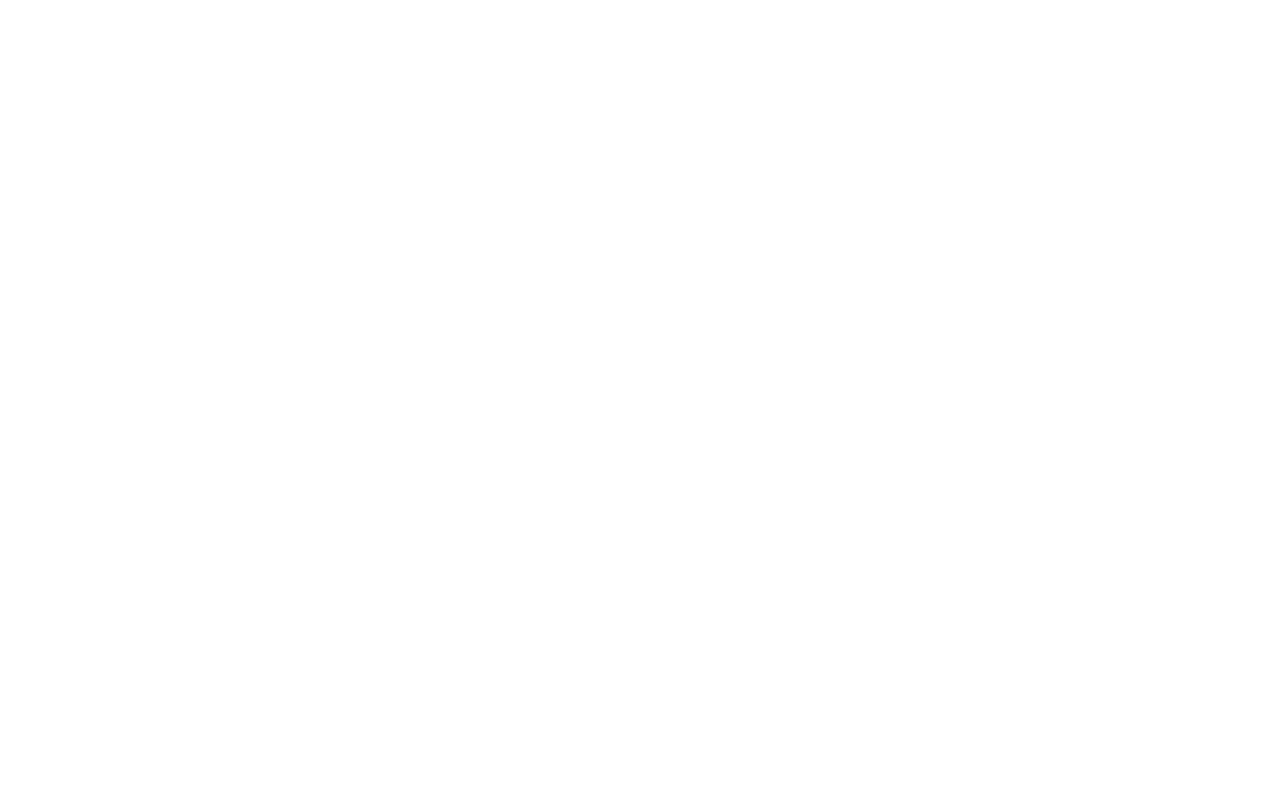
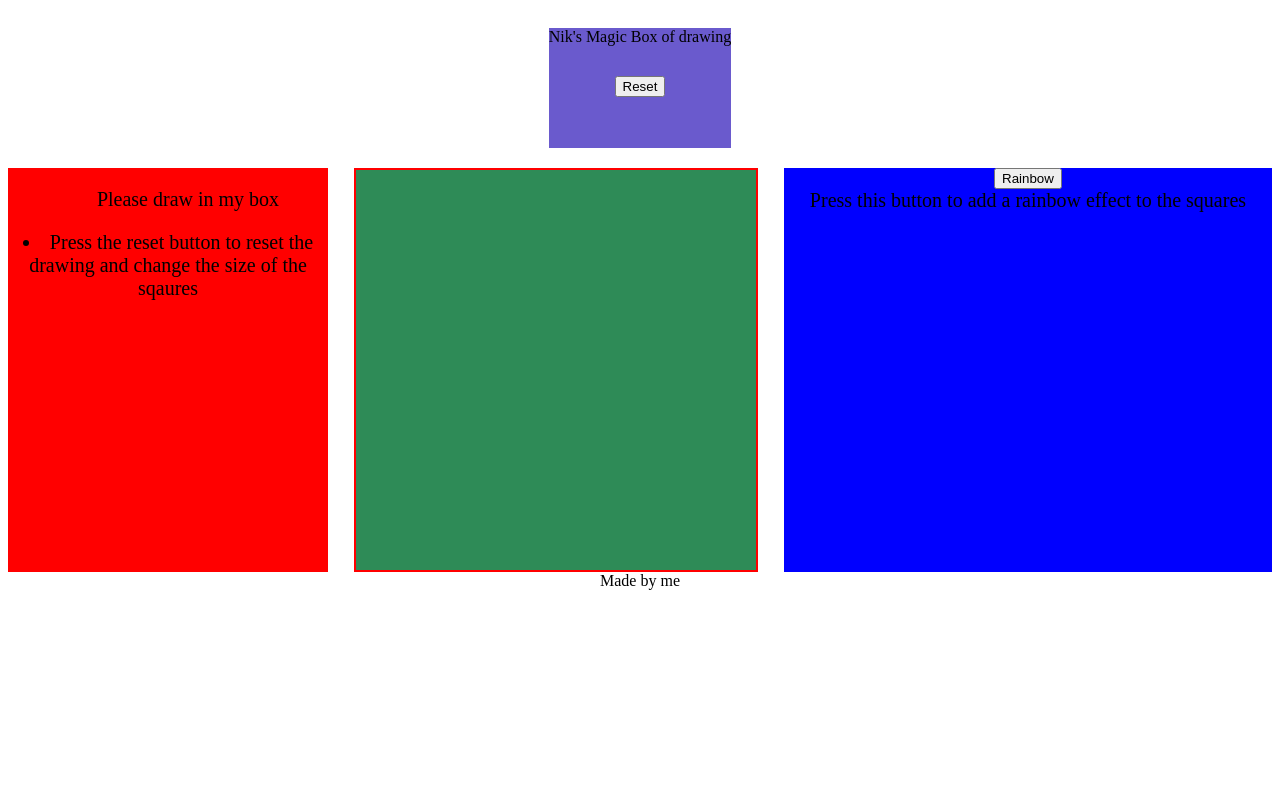
Before and after one commit to leavemydogalone/Etch-a-Sketch, a plain HTML site: page index.html in a window 1280 px wide. Drawn offline with Linux system fonts and the light colour scheme.

Commit message:
all done for now. might do rainbow and prettier website in the future but for now this is goos enough

```diff
--- a/index.html
+++ b/index.html
@@ -4,9 +4,30 @@
 
 </head>
 <body>
+    <div class='main-grid-container'>
+    <div id ='reset'>
+        Nik's Magic Box of drawing
+        <br>
+        <button class='button1' onclick='resize()'>Reset</button>
+
+
+
+    </div>
     <div id ='container'>
 
     </div>
     <script type="text/javascript" src="script.js"></script>
+    <div id='instructions'>
+        <ul>Please draw in my box</ul>
+        <li>Press the reset button to reset the <br/> drawing and change the size of the sqaures</li>
+    </div>
+    <div id='options'>
+        <button id='rainbow'>Rainbow</button> <br/>
+        Press this button to add a rainbow effect to the squares
+    </div>
+    <div id='bottom-info'>
+        Made by me
+    </div>
+    </div>
 </body>
 </html>
--- a/script.js
+++ b/script.js
@@ -8,11 +8,23 @@ function generateRandomColor() {
     //random color will be freshly served
 }
 
+// creates css grid with # of columns and rows equal to input value
+function createGrid(num) {
+    container.style["grid-template-columns"] = `repeat(${num}, 1fr)`;
+    container.style["grid-template-rows"] = `repeat(${num}, 1fr)`;
+}
+
+// clears contents of container
+function clearBox() {
+    container.innerHTML = "";
+}
+
 // create an array for the boxes so they can be called upon using
 // their individual [i] value in the following loop.
 const boxArr = [];
 
-// loop to append new boxes to container,
+// loop to create initial 256 boxes to fit in 16x16 grid. appends each
+// new div to the end of the parent container
 function createBoxes () {
     for(let i = 0; i < 256; i++) {
         boxArr[i] = document.createElement('div');
@@ -20,12 +32,25 @@ function createBoxes () {
         // boxArr[i].style.backgroundColor = generateRandomColor();
         container.appendChild(boxArr[i]);
     }
+}
 
+function createNewBoxes (sideLength) {
+    for(let i = 0; i < sideLength; i++) {
+        boxArr[i] = document.createElement('div');
+        boxArr[i].classList.add('box');
+        // boxArr[i].style.backgroundColor = generateRandomColor();
+        container.appendChild(boxArr[i]);
+    }
 }
 
 createBoxes();
 
 
-// document.getElementsByClassName('.box').addEventListener('click', function(){
-//     document.getElementsByClassName('.box').style.backgroundColor = 'black';
-// });
+
+function resize ()  {
+    clearBox();
+    let num = prompt('Please enter new side length:', '');
+    createGrid(num);
+
+    createNewBoxes(Math.pow(num, 2));
+}
--- a/styles.css
+++ b/styles.css
@@ -1,19 +1,67 @@
+
+#reset {
+    margin: 20px auto;
+
+    grid-area: header;
+    text-align: center;
+background-color: slateblue;
+}
+.button1 {
+    position: relative;
+    top: 30px;
+
+}
+.main-grid-container {
+    display: grid;
+    grid-template-areas:
+        'header header header header'
+        'left main main right'
+        'footer footer footer footer';
+    grid-template-rows: 20vh auto 20vh;
+    grid-template-columns: 25vw auto 25vw;
+
+}
+#container {
+    grid-area: main;
+  display: grid;
+  width: 400px;
+  height: 400px;
+  /* margin: 50px auto; */
+  margin: auto;
+  padding: auto;
+  border: 2px solid red;
+  background-color: seagreen;
+
+  grid-template-rows:  1fr 1fr 1fr 1fr 1fr 1fr 1fr 1fr 1fr 1fr 1fr 1fr 1fr 1fr 1fr 1fr ;
+  grid-template-columns:  1fr 1fr 1fr 1fr 1fr 1fr 1fr 1fr 1fr 1fr 1fr 1fr 1fr 1fr 1fr 1fr ;
 
 
-#container {
-  display: grid;
-  width: 100%;
-  height: 100%;
-  margin: 0px;
-  border: 0px;
-  /* grid-template-rows:  1fr 1fr 1fr 1fr 1fr 1fr 1fr 1fr 1fr 1fr 1fr 1fr 1fr 1fr 1fr 1fr ; */
-  /* grid-template-columns:  1fr 1fr 1fr 1fr 1fr 1fr 1fr 1fr 1fr 1fr 1fr 1fr 1fr 1fr 1fr 1fr ; */
-grid-template-rows: repeat(auto-fill, minmax(60px, 1fr));
-grid-template-columns: repeat(auto-fill, minmax(60px, 1fr));
+}
+/* make a container that the middle section and two sides will go in. then make a grid
+inwhich they are 1fr 2fr 1fr columns */
+#instructions {
+   /* padding: 20px 20px; */
 
+   text-align: center;
+   font-size: 20px;
+   grid-area: left;
+background-color: red;
+}
+
+#options {
+    grid-area: right;
+
+    /* padding: 20px 20px; */
+   text-align: center;
+   font-size: 20px;
+   background-color: blue;
+}
+#bottom-info {
+    text-align: center;
+    grid-area: footer;
 }
 .box {
-    transition-delay: 180s;
+    transition-delay: 300s;
 
 }
 .box:hover {
```
